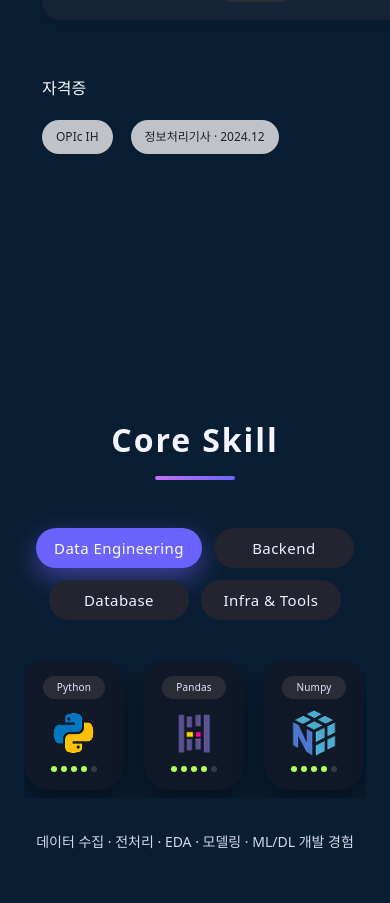
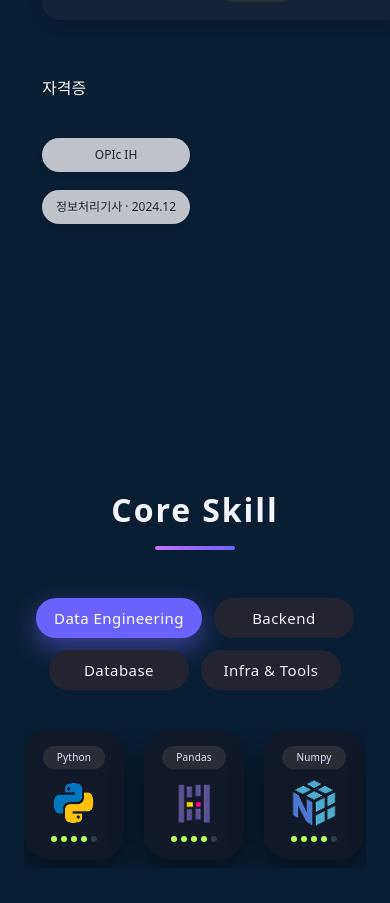
Before and after one commit to jhyungit/jhyungit.github.io, a React (Vite) app: page / in a window 390 px wide. Shown: the part 4192-5095 px from the top of the page. Built offline with nearby package versions, Linux system fonts and the light colour scheme.

Commit message:
Update certbadges

```diff
--- a/src/sections/Career/CareerSection.css
+++ b/src/sections/Career/CareerSection.css
@@ -285,6 +285,17 @@
     white-space: nowrap;
   }
 
+  .career-cert-badge{
+    font-size: 13px;
+  }
+
+  .career-cert-badges {
+    display: inline-flex;
+    text-align: center;
+    flex-direction: column;
+    gap: 18px;
+  }
+
   .career-card-award-badge .award-icon {
     font-size: 14px;
   }
@@ -292,6 +303,7 @@
   .career-card-award-badge .award-text {
     letter-spacing: 0.02em;
   }
+
 }
 
 /* 모바일 환경 */
@@ -328,10 +340,6 @@
   .career-card-period {
     font-size: 12px;
     padding: 5px 10px;
-  }
-
-  .career-cert-badges {
-    gap: 18px;
   }
 
   .career-cert-badge {
```
